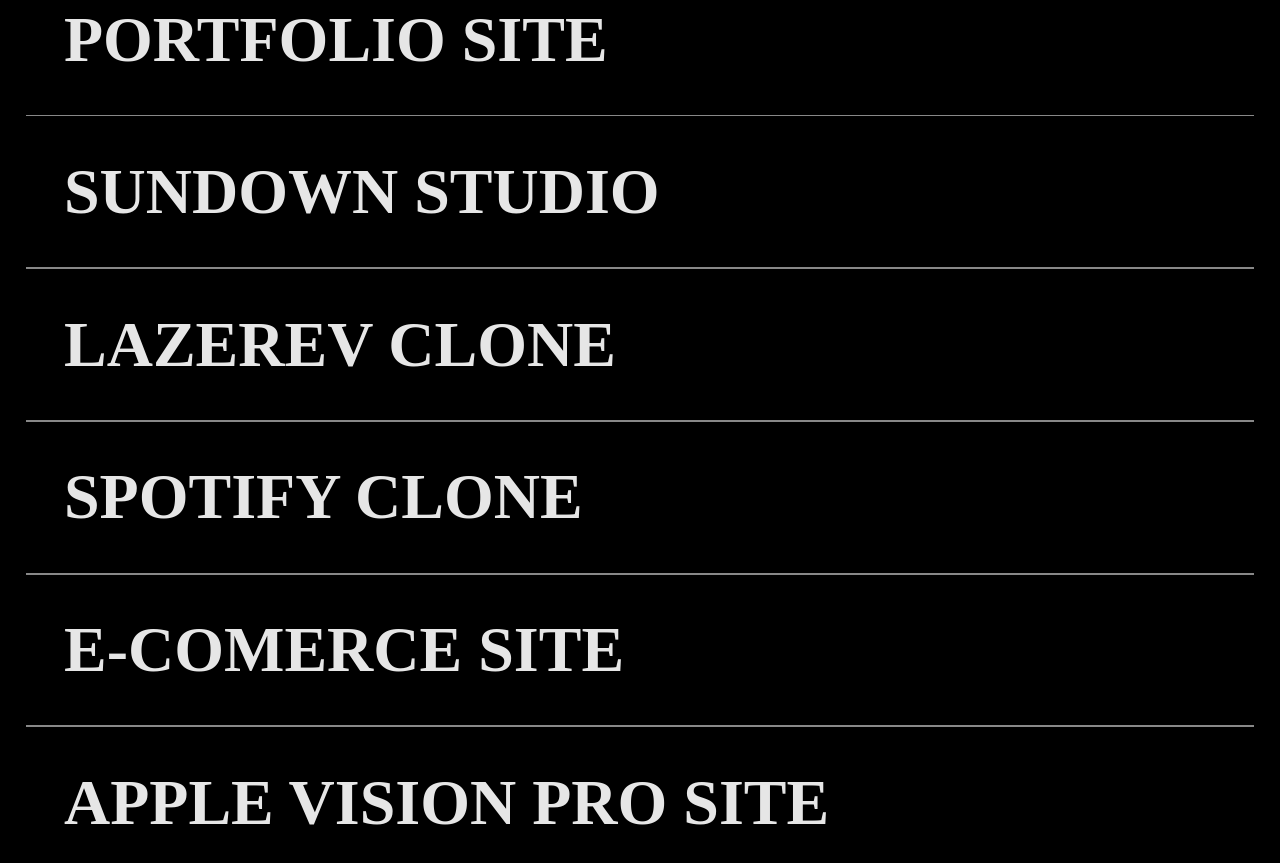
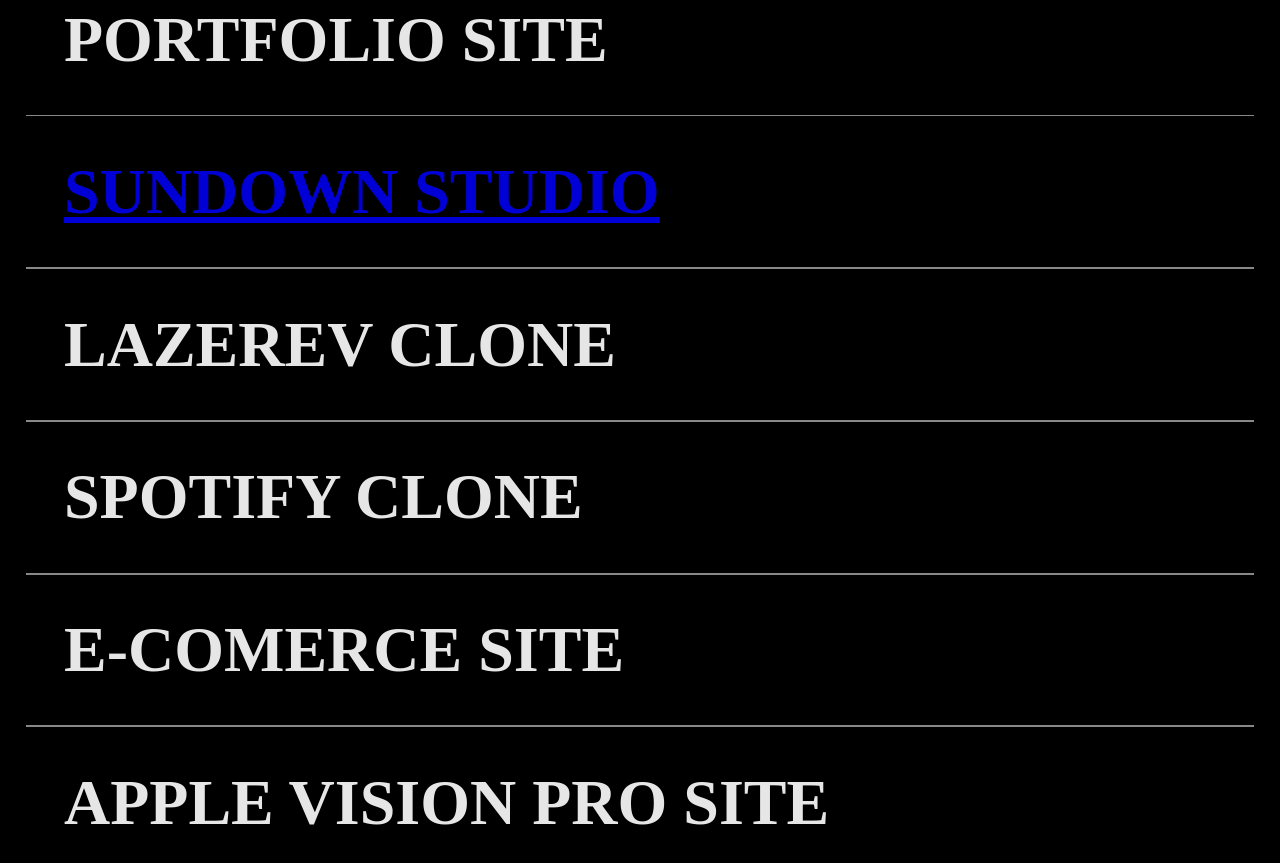
Before and after one commit to Gitforshub/Shubham-Rawat, a plain HTML site: page index.html in a window 1280 px wide. Shown: the part 2089-2952 px from the top of the page. Drawn offline with nearby package versions, Linux system fonts and the light colour scheme.

Commit message:
Update index.html

```diff
--- a/index.html
+++ b/index.html
@@ -125,7 +125,7 @@
             <div class="elem elemlast">
                 <img src="./assets/sundown.png" alt="">
                 <div class="overlay"></div>
-                <h1 href="https://gitforshub.github.io/sundown-studio-website-clone/">Sundown Studio</h1>
+                <h1> <a href="https://gitforshub.github.io/sundown-studio-website-clone/">Sundown Studio</a></h1>
 
             </div>
             <div class="elem elemlast">
```
